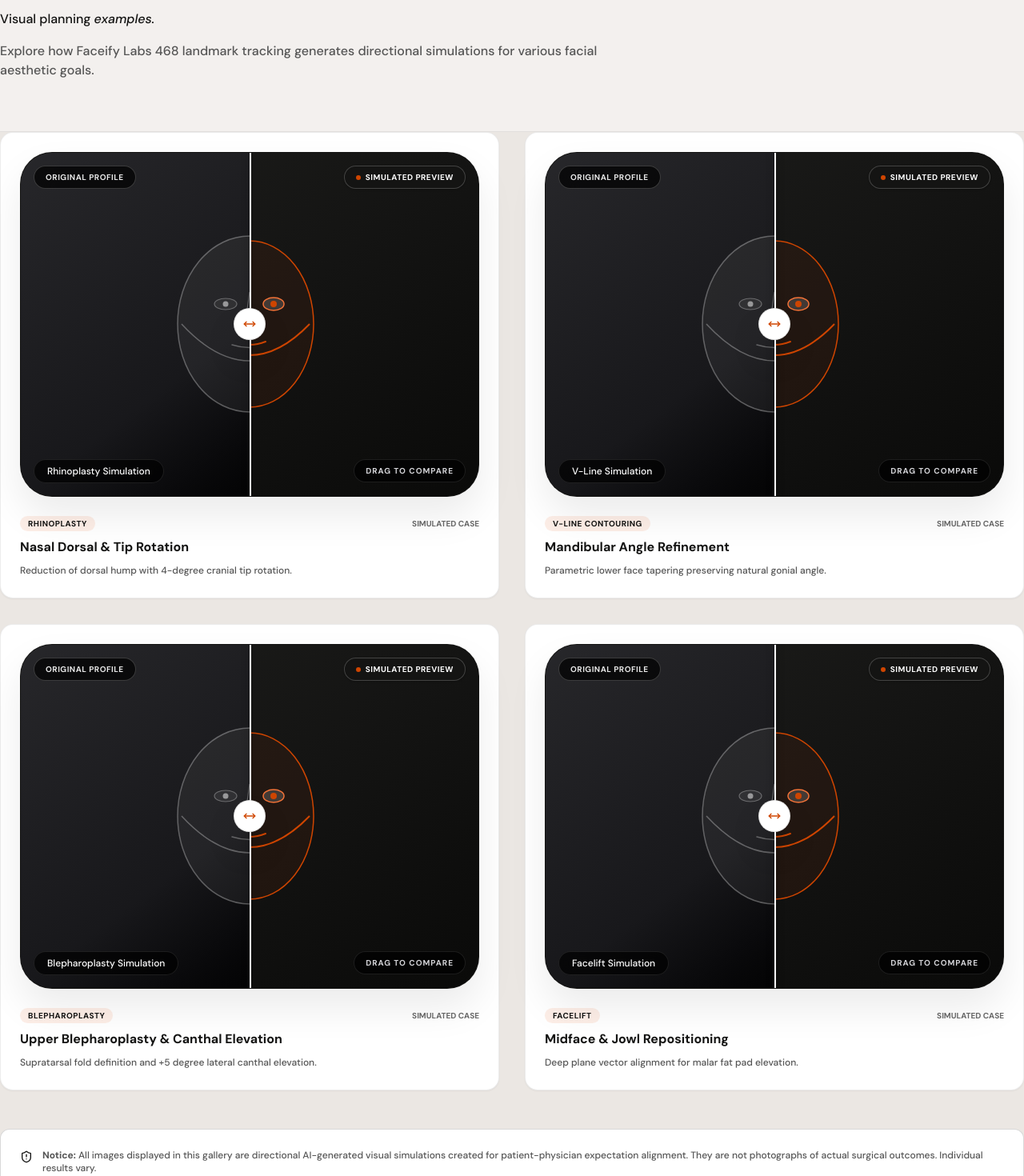
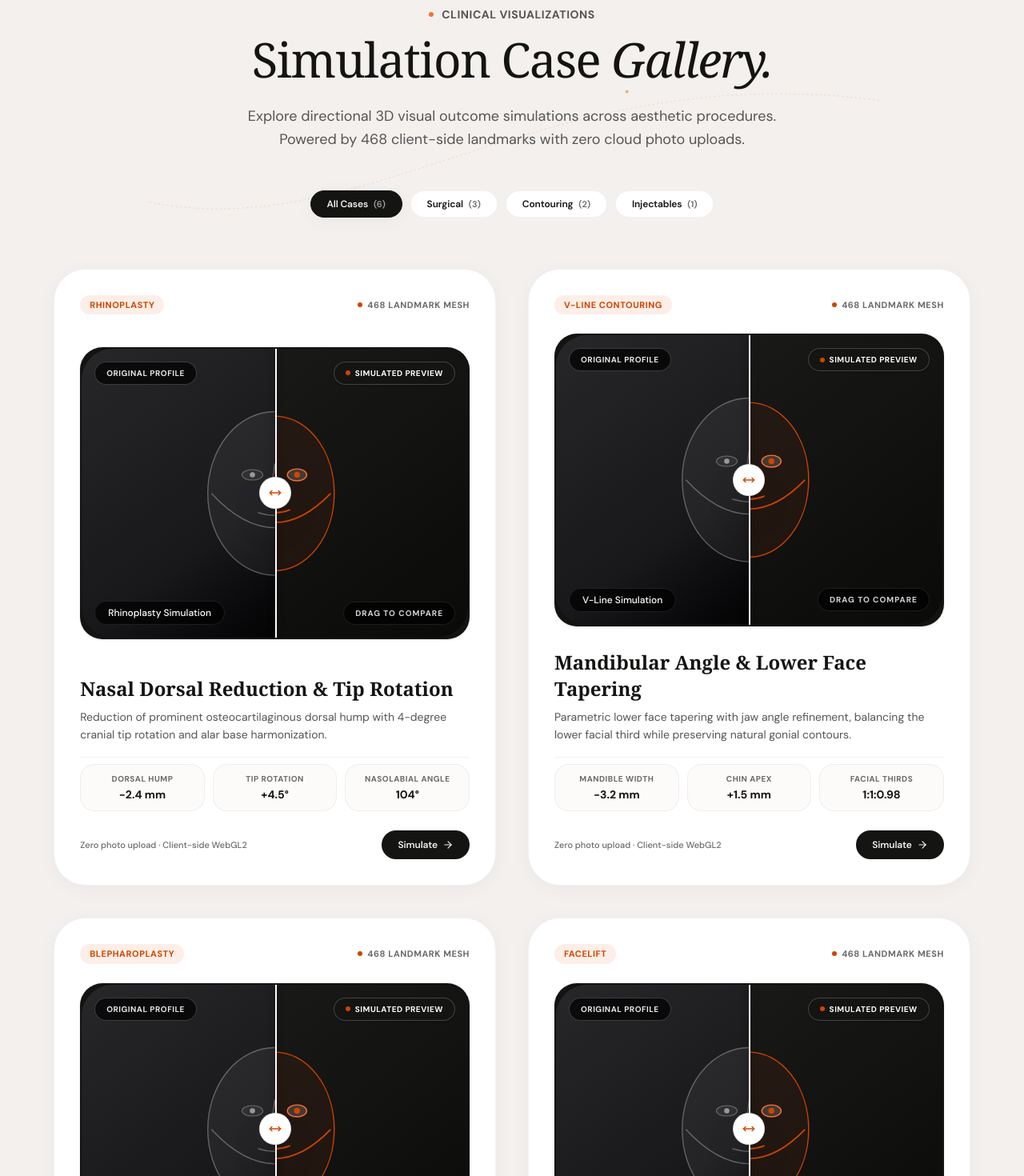
Before and after one commit to shivammane2007/3D_Simulator_Frontend_Web_Integration, a Next.js app: page /gallery in a window 1280 px wide. Shown: the part 220-1690 px from the top of the page at 80% size. Built offline with nearby package versions, Linux system fonts and the light colour scheme; a web font is replaced by a local one.

Commit message:
feat: add interactive 3D simulation case gallery page with category filters

```diff
--- a/src/app/gallery/page.tsx
+++ b/src/app/gallery/page.tsx
@@ -1,114 +1,307 @@
 'use client';
 
-import { useState } from 'react';
+import { useState, useMemo } from 'react';
 import Link from 'next/link';
-import { Sparkles, ShieldAlert, ArrowRight } from 'lucide-react';
-import { Section, Container } from '@/components/layout/Container';
-import { Eyebrow, Heading, Prose } from '@/components/ui/Typography';
+import { Sparkles, ShieldAlert, ArrowRight, CheckCircle2, SlidersHorizontal, Eye } from 'lucide-react';
 import BeforeAfterSlider from '@/components/media/BeforeAfterSlider';
 import { routes } from '@/config/routes';
 import { cn } from '@/lib/utils';
 
-const galleryCases = [
+interface GalleryCase {
+  id: string;
+  title: string;
+  procedure: string;
+  category: 'all' | 'surgical' | 'contouring' | 'injectable';
+  categoryLabel: string;
+  description: string;
+  sliderLabel: string;
+  simulatorSlug: string;
+  parameters: { label: string; value: string }[];
+}
+
+const galleryCases: GalleryCase[] = [
   {
     id: 'rhino-case-1',
-    title: 'Nasal Dorsal & Tip Rotation',
+    title: 'Nasal Dorsal Reduction & Tip Rotation',
     procedure: 'Rhinoplasty',
     category: 'surgical',
-    description: 'Reduction of dorsal hump with 4-degree cranial tip rotation.',
+    categoryLabel: 'Surgical',
+    description: 'Reduction of prominent osteocartilaginous dorsal hump with 4-degree cranial tip rotation and alar base harmonization.',
     sliderLabel: 'Rhinoplasty Simulation',
+    simulatorSlug: 'rhinoplasty',
+    parameters: [
+      { label: 'Dorsal Hump', value: '-2.4 mm' },
+      { label: 'Tip Rotation', value: '+4.5°' },
+      { label: 'Nasolabial Angle', value: '104°' },
+    ],
   },
   {
     id: 'vline-case-1',
-    title: 'Mandibular Angle Refinement',
+    title: 'Mandibular Angle & Lower Face Tapering',
     procedure: 'V-Line Contouring',
-    category: 'surgical',
-    description: 'Parametric lower face tapering preserving natural gonial angle.',
+    category: 'contouring',
+    categoryLabel: 'Contouring',
+    description: 'Parametric lower face tapering with jaw angle refinement, balancing the lower facial third while preserving natural gonial contours.',
     sliderLabel: 'V-Line Simulation',
+    simulatorSlug: 'facial-contouring',
+    parameters: [
+      { label: 'Mandible Width', value: '-3.2 mm' },
+      { label: 'Chin Apex', value: '+1.5 mm' },
+      { label: 'Facial Thirds', value: '1:1:0.98' },
+    ],
   },
   {
     id: 'bleph-case-1',
     title: 'Upper Blepharoplasty & Canthal Elevation',
     procedure: 'Blepharoplasty',
     category: 'surgical',
-    description: 'Supratarsal fold definition and +5 degree lateral canthal elevation.',
+    categoryLabel: 'Surgical',
+    description: 'Supratarsal fold crease definition and lateral canthal angle elevation to open the peri-orbital region and reduce hooded eyelid fatigue.',
     sliderLabel: 'Blepharoplasty Simulation',
+    simulatorSlug: 'blepharoplasty',
+    parameters: [
+      { label: 'Fold Elevation', value: '+2.8 mm' },
+      { label: 'Canthal Tilt', value: '+3.5°' },
+      { label: 'Aperture Gain', value: '+14%' },
+    ],
   },
   {
     id: 'lift-case-1',
-    title: 'Midface & Jowl Repositioning',
+    title: 'Deep-Plane Midface & Jowl Repositioning',
     procedure: 'Facelift',
     category: 'surgical',
-    description: 'Deep plane vector alignment for malar fat pad elevation.',
+    categoryLabel: 'Surgical',
+    description: 'Vector-aligned anatomical elevation restoring malar fat pad projection, smoothing nasolabial folds, and sharpening the cervicofacial angle.',
     sliderLabel: 'Facelift Simulation',
+    simulatorSlug: 'facelift',
+    parameters: [
+      { label: 'Malar Elevation', value: '+4.2 mm' },
+      { label: 'Jawline Vector', value: '45° Cranial' },
+      { label: 'Fold Softening', value: '-38%' },
+    ],
+  },
+  {
+    id: 'chin-case-1',
+    title: 'Genioplasty Projection & Labiomental Refinement',
+    procedure: 'Chin Augmentation',
+    category: 'contouring',
+    categoryLabel: 'Contouring',
+    description: 'Horizontal pogonion advancement to bring the chin into harmonious alignment with the lower lip and nasal tip on Riedel profile lines.',
+    sliderLabel: 'Chin Augmentation Simulation',
+    simulatorSlug: 'chin-augmentation',
+    parameters: [
+      { label: 'Pogonion Projection', value: '+4.0 mm' },
+      { label: 'Riedel Plane', value: 'Aligned' },
+      { label: 'Submental Angle', value: '118°' },
+    ],
+  },
+  {
+    id: 'lip-case-1',
+    title: 'Vermilion Volumization & Cupid’s Bow Definition',
+    procedure: 'Lip Augmentation',
+    category: 'injectable',
+    categoryLabel: 'Injectable',
+    description: 'Balanced micro-droplet dermal filler simulation enhancing tubercle projection and Cupid’s bow definition respecting the 1:1.6 golden ratio.',
+    sliderLabel: 'Lip Filler Simulation',
+    simulatorSlug: 'lip-augmentation',
+    parameters: [
+      { label: 'Upper/Lower Ratio', value: '1 : 1.6' },
+      { label: 'Vermilion Height', value: '+1.8 mm' },
+      { label: 'Philtrum Definition', value: 'Enhanced' },
+    ],
   },
 ];
 
+const categoryFilters = [
+  { id: 'all', label: 'All Cases' },
+  { id: 'surgical', label: 'Surgical' },
+  { id: 'contouring', label: 'Contouring' },
+  { id: 'injectable', label: 'Injectables' },
+];
+
 export default function GalleryPage() {
-  const [filter, setFilter] = useState('all');
+  const [selectedCategory, setSelectedCategory] = useState<string>('all');
+
+  const filteredCases = useMemo(() => {
+    if (selectedCategory === 'all') return galleryCases;
+    return galleryCases.filter((c) => c.category === selectedCategory);
+  }, [selectedCategory]);
 
   return (
-    <div className="pt-8 pb-20">
-      {/* Header */}
-      <Section background="default" className="py-12 md:py-16 border-b border-[var(--border)]">
-        <Container>
-          <div className="max-w-3xl space-y-4">
-            <Eyebrow>Simulation Case Gallery</Eyebrow>
-            <Heading level="h1" size="display">
-              Visual planning{' '}
-              <span className="italic" style={{ color: 'var(--accent)' }}>
-                examples.
+    <div className="bg-[#F3F0EE] min-h-screen pt-32 pb-24">
+      {/* ── Centered Editorial Header ── */}
+      <section className="pb-16 px-4 relative overflow-hidden text-center">
+        {/* Subtle decorative orbital arc */}
+        <svg
+          className="absolute inset-0 w-full h-full pointer-events-none z-0"
+          viewBox="0 0 1440 600"
+          fill="none"
+          xmlns="http://www.w3.org/2000/svg"
+          aria-hidden="true"
+        >
+          <path
+            d="M-100 450 C 400 550, 800 120, 1550 220"
+            stroke="#F37338"
+            strokeWidth="1.2"
+            strokeDasharray="4 6"
+            opacity="0.35"
+          />
+          <circle cx="980" cy="200" r="3.5" fill="#CF4500" opacity="0.4" />
+        </svg>
+
+        <div className="container-master relative z-10 max-w-3xl mx-auto space-y-4">
+          <span className="text-eyebrow-master text-eyebrow-dot justify-center">
+            Clinical Visualizations
           </span>
-            </Heading>
-            <Prose size="lg">
-              Explore how Faceify Labs 468 landmark tracking generates directional simulations for various facial aesthetic goals.
-            </Prose>
+
+          <h1 className="text-4xl sm:text-5xl md:text-6xl font-normal font-serif tracking-tight text-[#141413] leading-[1.1]">
+            Simulation Case{' '}
+            <span className="italic">Gallery.</span>
+          </h1>
+
+          <p className="pt-2 text-base sm:text-lg text-[#555555] font-normal max-w-[58ch] mx-auto leading-relaxed">
+            Explore directional 3D visual outcome simulations across aesthetic procedures. Powered by 468 client-side landmarks with zero cloud photo uploads.
+          </p>
+
+          {/* Category Filter Pills */}
+          <div className="pt-8 flex flex-wrap items-center justify-center gap-2.5">
+            {categoryFilters.map((tab) => {
+              const count =
+                tab.id === 'all'
+                  ? galleryCases.length
+                  : galleryCases.filter((c) => c.category === tab.id).length;
+              const isActive = selectedCategory === tab.id;
+
+              return (
+                <button
+                  key={tab.id}
+                  onClick={() => setSelectedCategory(tab.id)}
+                  className={cn(
+                    'px-5 py-2 rounded-full text-xs font-semibold tracking-[-0.01em] transition-all cursor-pointer border',
+                    isActive
+                      ? 'bg-[#141413] text-[#F3F0EE] border-[#141413] shadow-level-1'
+                      : 'bg-white text-[#141413] border-black/5 hover:bg-[#EBE7E3] hover:border-black/10'
+                  )}
+                >
+                  {tab.label} <span className={cn('ml-1 text-[11px]', isActive ? 'text-white/60' : 'text-[#696969]')}>({count})</span>
+                </button>
+              );
+            })}
           </div>
-        </Container>
-      </Section>
+        </div>
+      </section>
 
-      {/* Cases Grid */}
-      <Section background="muted">
-        <Container>
-          <div className="grid md:grid-cols-2 gap-8">
-            {galleryCases.map((c) => (
+      {/* ── Interactive Cases Grid ── */}
+      <section className="px-4">
+        <div className="container-master max-w-6xl mx-auto">
+          <div className="grid md:grid-cols-2 gap-8 lg:gap-10">
+            {filteredCases.map((c) => (
               <div
                 key={c.id}
-                className="bg-[var(--surface)] p-6 rounded-[var(--radius-2xl)] border border-[var(--border)] shadow-xs space-y-4"
+                className="bg-white rounded-[40px] p-6 sm:p-8 border border-black/5 shadow-level-1 hover:shadow-level-2 transition-all flex flex-col justify-between space-y-6"
               >
-                <BeforeAfterSlider procedureTitle={c.sliderLabel} />
-
-                <div className="space-y-2 pt-2">
-                  <div className="flex items-center justify-between">
-                    <span className="text-[10px] font-bold uppercase tracking-wider text-[var(--accent)] px-2.5 py-0.5 rounded-full bg-[var(--accent-soft)]">
+                {/* Top Info Bar */}
+                <div className="flex items-center justify-between gap-2">
+                  <span className="text-[11px] font-bold uppercase tracking-wider text-[#CF4500] px-3 py-1 rounded-full bg-[#FDEEE7]">
                     {c.procedure}
                   </span>
-                    <span className="text-[10px] uppercase font-bold text-[var(--foreground-subtle)]">
-                      Simulated Case
+                  <span className="text-[11px] font-bold text-[#696969] uppercase tracking-wider flex items-center gap-1.5">
+                    <span className="w-1.5 h-1.5 rounded-full bg-[#CF4500]" />
+                    468 Landmark Mesh
                   </span>
                 </div>
 
-                  <h3 className="text-base font-bold font-display text-[var(--foreground)]">
+                {/* Before / After Interactive Slider */}
+                <div className="rounded-[28px] overflow-hidden border border-black/5 shadow-sm bg-[#141413]">
+                  <BeforeAfterSlider procedureTitle={c.sliderLabel} />
+                </div>
+
+                {/* Case Description & Details */}
+                <div className="space-y-4 pt-1">
+                  <div>
+                    <h3 className="text-xl sm:text-2xl font-bold font-serif text-[#141413] leading-snug">
                       {c.title}
                     </h3>
-
-                  <p className="text-xs text-[var(--foreground-muted)] leading-relaxed">
+                    <p className="pt-2 text-sm text-[#555555] leading-relaxed font-normal">
                       {c.description}
                     </p>
+                  </div>
+
+                  {/* Clinical Vectors Parameter Strip */}
+                  <div className="grid grid-cols-3 gap-2.5 pt-2 border-t border-black/5">
+                    {c.parameters.map((param, idx) => (
+                      <div key={idx} className="bg-[#FCFBFA] rounded-[18px] p-2.5 border border-black/5 text-center">
+                        <div className="text-[10px] font-bold uppercase tracking-wider text-[#696969] truncate">
+                          {param.label}
+                        </div>
+                        <div className="text-xs sm:text-sm font-bold text-[#141413] pt-0.5">
+                          {param.value}
                         </div>
                       </div>
                     ))}
                   </div>
 
-          {/* Clinical Disclaimer */}
-          <div className="mt-12 p-6 rounded-[var(--radius-xl)] bg-[var(--surface)] border border-[var(--border-strong)] flex items-start gap-3 text-xs text-[var(--foreground-muted)]">
-            <ShieldAlert className="w-4 h-4 text-[var(--accent)] shrink-0 mt-0.5" />
+                  {/* Action Link to Procedure Simulator */}
+                  <div className="pt-2 flex items-center justify-between gap-4">
+                    <div className="text-[11px] text-[#696969]">
+                      Zero photo upload · Client-side WebGL2
+                    </div>
+                    <Link
+                      href={routes.simulateProcedure(c.simulatorSlug)}
+                      className="px-5 py-2.5 rounded-full bg-[#141413] text-[#F3F0EE] hover:bg-[#CF4500] text-xs font-semibold tracking-[-0.01em] transition-all inline-flex items-center gap-1.5 shrink-0"
+                    >
+                      <span>Simulate</span>
+                      <ArrowRight className="w-3.5 h-3.5" />
+                    </Link>
+                  </div>
+                </div>
+              </div>
+            ))}
+          </div>
+
+          {/* ── Clinical Notice / Disclaimer ── */}
+          <div className="mt-14 p-6 sm:p-8 rounded-[32px] bg-white border border-black/5 shadow-level-1 flex flex-col sm:flex-row items-start gap-4 text-xs text-[#555555] leading-relaxed max-w-4xl mx-auto">
+            <ShieldAlert className="w-5 h-5 text-[#CF4500] shrink-0 mt-0.5" />
+            <div className="space-y-1">
+              <div className="text-xs font-bold text-[#141413] uppercase tracking-wider">
+                Clinical Simulation Notice
+              </div>
               <p>
-              <strong>Notice:</strong> All images displayed in this gallery are directional AI-generated visual simulations created for patient-physician expectation alignment. They are not photographs of actual surgical outcomes. Individual results vary.
+                All images and previews displayed in this gallery are directional AI-generated visual simulations created strictly for patient-physician expectation alignment during consultations. They do not guarantee surgical or clinical outcomes. Every patient possesses unique anatomical constraints, skin elasticity, and healing characteristics.
               </p>
             </div>
-        </Container>
-      </Section>
+          </div>
+
+          {/* ── Bottom Callout: Try Your Face ── */}
+          <div className="mt-16 rounded-[40px] bg-[#141413] text-white p-8 sm:p-12 text-center max-w-4xl mx-auto space-y-6 shadow-level-2">
+            <span className="text-eyebrow-master text-eyebrow-dot text-white/60 justify-center">
+              Private On-Device Simulation
+            </span>
+            <h2 className="text-3xl sm:text-4xl font-normal font-serif text-white">
+              Ready to visualize on <span className="italic text-[#F37338]">your own device?</span>
+            </h2>
+            <p className="text-sm sm:text-base text-white/70 max-w-xl mx-auto leading-relaxed font-normal">
+              Test rhinoplasty, blepharoplasty, facelift, and 85+ other procedures directly in your web browser. Zero software downloads, zero cloud photo uploads.
+            </p>
+            <div className="pt-2 flex flex-wrap items-center justify-center gap-4">
+              <Link
+                href={routes.simulate}
+                className="px-8 py-3.5 rounded-full bg-[#FF2400] hover:bg-[#CF4500] text-white text-sm font-semibold tracking-[-0.01em] transition-all inline-flex items-center gap-2 shadow-level-1"
+              >
+                <Sparkles className="w-4 h-4" />
+                <span>Launch 3D Simulator</span>
+                <ArrowRight className="w-4 h-4" />
+              </Link>
+              <Link
+                href={routes.consultation}
+                className="px-8 py-3.5 rounded-full bg-white/10 hover:bg-white/20 text-white border border-white/20 text-sm font-semibold tracking-[-0.01em] transition-all inline-flex items-center gap-2"
+              >
+                <span>Book Clinic Demo</span>
+              </Link>
+            </div>
+          </div>
+        </div>
+      </section>
     </div>
   );
 }
```
Lines whose indentation alone changed are shown as unchanged.
